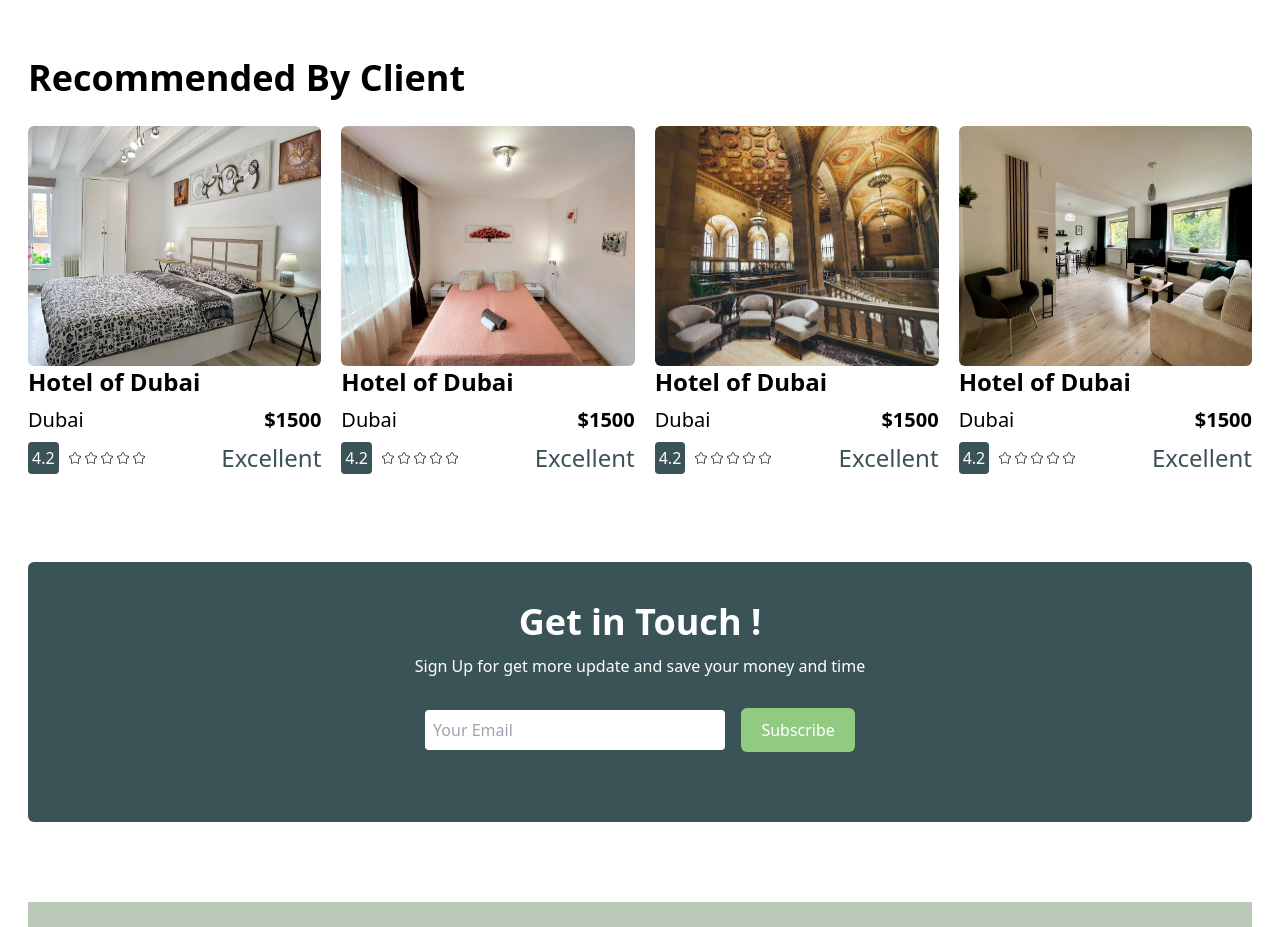
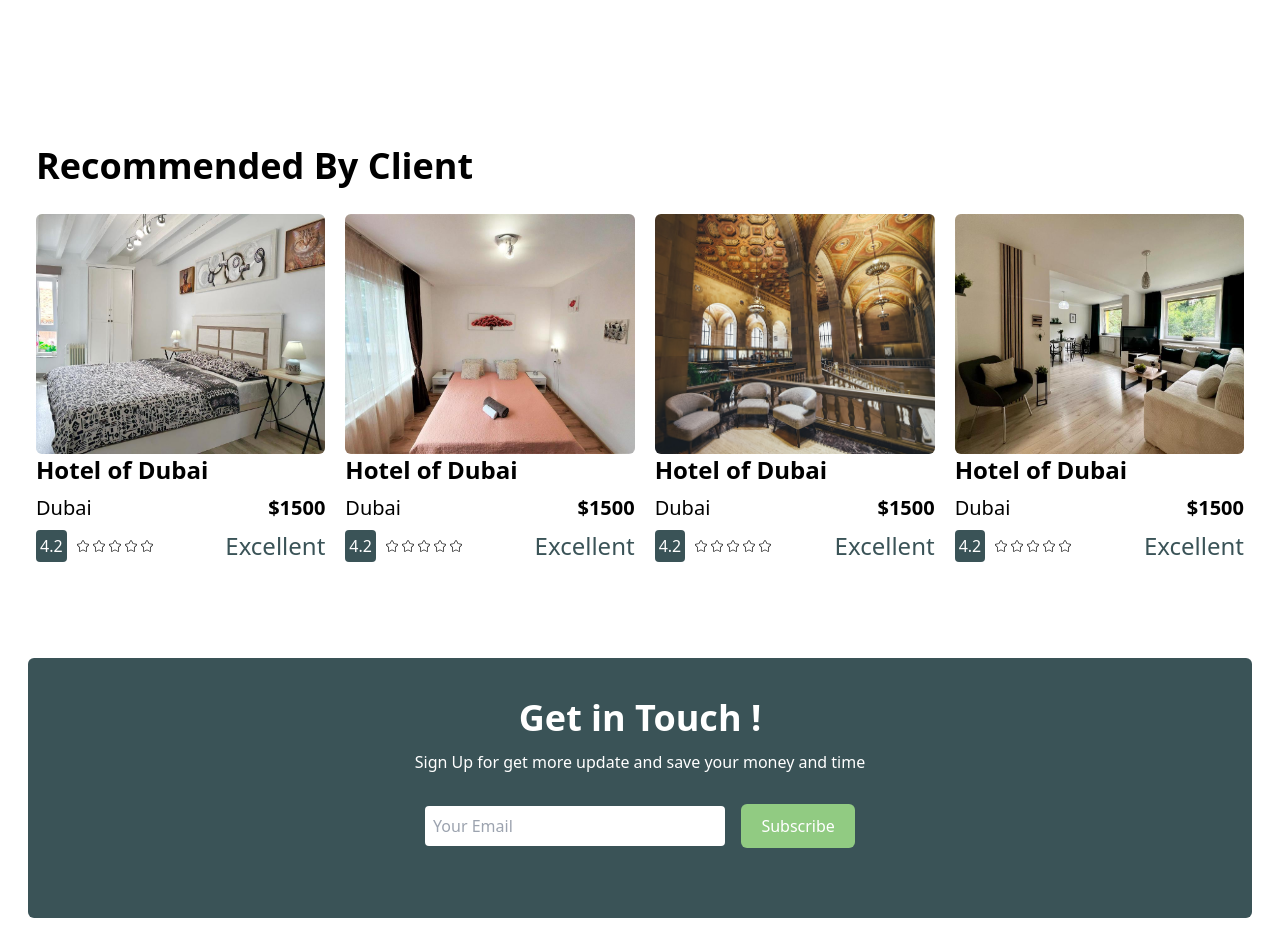
Before and after one commit to farzanapomy/Travella-app, a React (Vite) app in the folder app/: page / in a window 1280 px wide. Shown: the part 1800-2727 px from the top of the page. Built offline with nearby package versions, Linux system fonts and the light colour scheme.

Commit message:
layout-change

```diff
--- a/app/src/pages/Components/Recommended/Recommended.jsx
+++ b/app/src/pages/Components/Recommended/Recommended.jsx
@@ -3,9 +3,11 @@ import rating2 from '../../../assets/rating2.jpg';
 import rating3 from '../../../assets/rating3.jpg';
 import rating4 from '../../../assets/rating4.jpg';
 import { CiStar } from 'react-icons/ci';
+import LayOut from '../LayOut/LayOut';
 
 const Recommended = () => {
   return (
+    <LayOut>
       <div className="w-full mx-auto my-2">
         <h1 className="font-bold text-4xl  text-start mb-7">
           Recommended By Client
@@ -121,6 +123,7 @@ const Recommended = () => {
           </div>
         </div>
       </div>
+    </LayOut>
   );
 };
 
```
Lines whose indentation alone changed are shown as unchanged.
